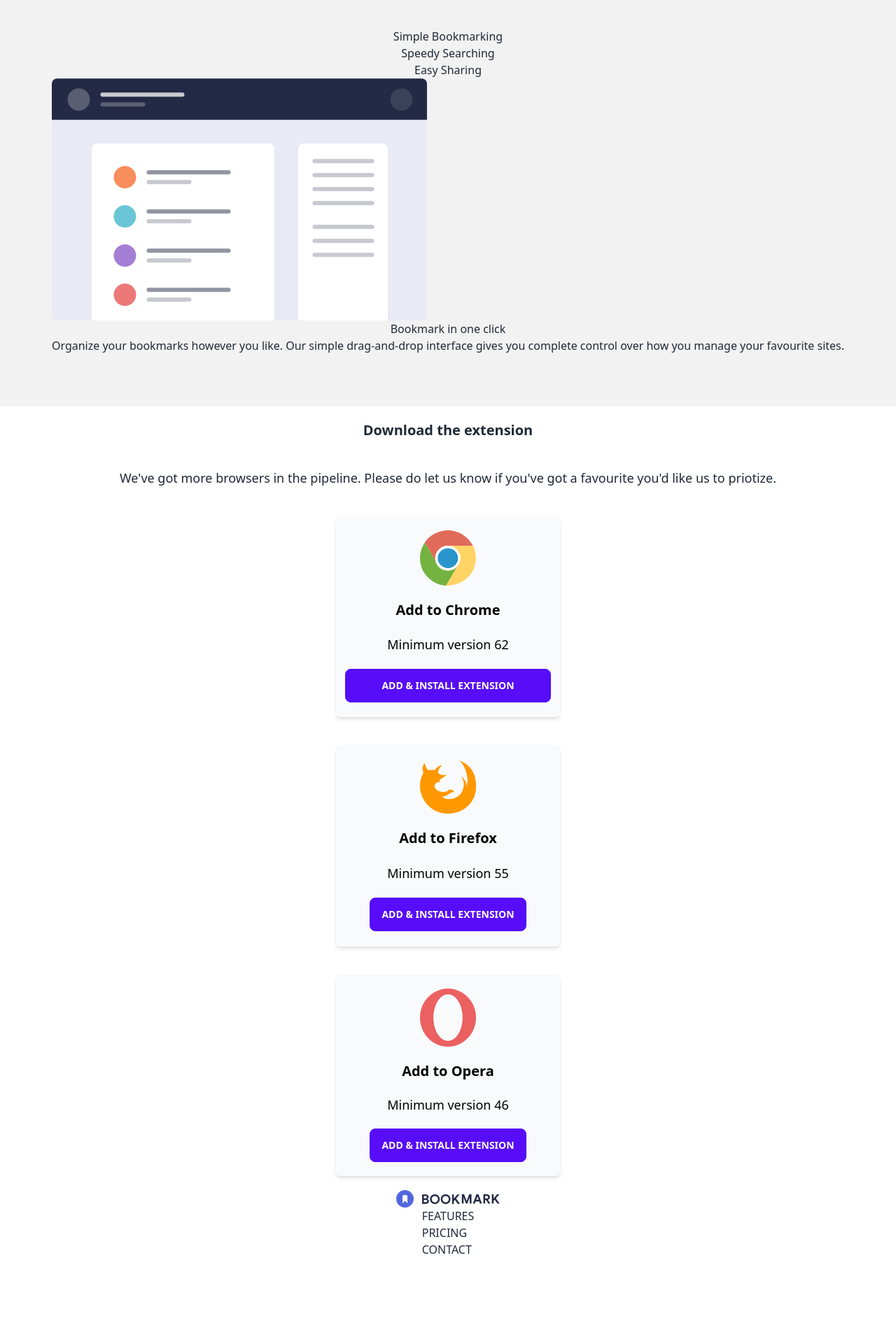
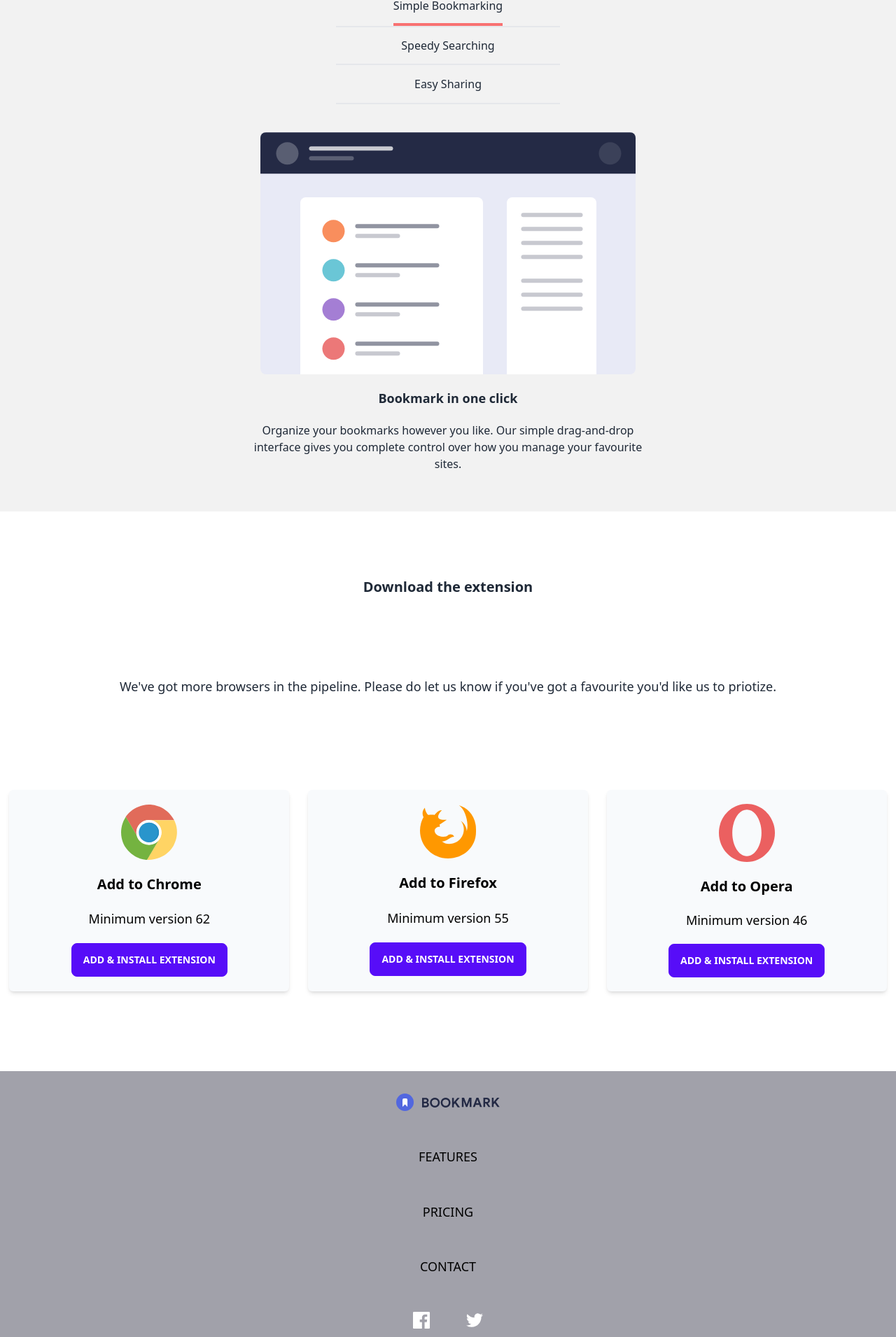
Before and after one commit to AakashSahani/bookmark-app, a React (Vite) app: page / in a window 1280 px wide. Shown: the part 1109-3020 px from the top of the page at 70% size. Built offline with nearby package versions, Linux system fonts and the light colour scheme.

Commit message:
Added Styling

```diff
--- a/src/components/Downloads.jsx
+++ b/src/components/Downloads.jsx
@@ -11,25 +11,25 @@
 				We've got more browsers in the pipeline. Please do let us know if you've
 				got a favourite you'd like us to priotize.
 			</p>
-			<div className="flex text-lg w-1/4 h-72 mx-auto text-black shadow-md bg-slate-50 rounded-md flex-col justify-evenly  items-center">
+			<div className="flex flex-col sm:flex-row">
+				<div className="flex text-lg my-5 w-[80vw]  sm:w-[400px] h-72 mx-auto text-black shadow-md bg-slate-50 rounded-md flex-col justify-evenly  items-center">
 					<img src={Chrome} alt="Chrome" className="w-20" />
 					<h3 className="text-xl font-bold">Add to Chrome</h3>
 					<span>Minimum version 62</span>
-				<button className="btn btn-primary w-11/12">
-					Add & Install Extension
-				</button>
+					<button className="btn btn-primary">Add & Install Extension</button>
 				</div>
-			<div className="flex text-lg w-1/4 h-72 mx-auto text-black shadow-md bg-slate-50 rounded-md flex-col justify-evenly  items-center">
+				<div className="flex text-lg my-5 w-[80vw] sm:w-[400px] h-72 mx-auto text-black shadow-md bg-slate-50 rounded-md flex-col justify-evenly  items-center">
 					<img src={Firefox} alt="" className="w-20" />
 					<h3 className="text-xl font-bold">Add to Firefox</h3>
 					<span>Minimum version 55</span>
 					<button className="btn btn-primary">Add & Install Extension</button>
 				</div>
-			<div className="flex text-lg w-1/4 h-72 mx-auto text-black  shadow-md bg-slate-50 rounded-md flex-col justify-evenly  items-center">
+				<div className="flex text-lg my-5 w-[80vw] sm:w-[400px] h-72 mx-auto text-black  shadow-md bg-slate-50 rounded-md flex-col justify-evenly  items-center">
 					<img src={Opera} alt="" className="w-20" />
 					<h3 className="text-xl font-bold">Add to Opera</h3>
 					<span>Minimum version 46</span>
 					<button className="btn btn-primary">Add & Install Extension</button>
+				</div>
 			</div>
 		</section>
 	);
--- a/src/components/Features.jsx
+++ b/src/components/Features.jsx
@@ -16,22 +16,28 @@
 							you can access them on the go.
 						</p>
 					</div>
-					<div>
+					<div className="flex flex-col justify-center items-center">
 						<ul>
-							<li>
-								<button>Simple Bookmarking</button>
+							<li className="border-t-2 h-14 w-[320px] flex items-center justify-center">
+								<button className="border-b-4 h-full border-red-400">
+									Simple Bookmarking
+								</button>
 							</li>
-							<li>
+							<li className="border-y-2 h-14 w-[320px] flex items-center justify-center">
 								<button>Speedy Searching</button>
 							</li>
-							<li>
+							<li className="border-b-2 h-14 w-[320px] flex items-center justify-center">
 								<button>Easy Sharing</button>
 							</li>
 						</ul>
-						<div>
-							<img src={FeatureTab1} alt="Simple Bookmarking" />
-							<h2>Bookmark in one click</h2>
-							<p>
+						<div className="my-5 flex flex-col items-center justify-between">
+							<img
+								src={FeatureTab1}
+								alt="Simple Bookmarking"
+								className="my-5"
+							/>
+							<h2 className="text-lg font-bold">Bookmark in one click</h2>
+							<p className="sm:w-1/2 my-5 ">
 								Organize your bookmarks however you like. Our simple
 								drag-and-drop interface gives you complete control over how you
 								manage your favourite sites.
--- a/src/components/Footer.jsx
+++ b/src/components/Footer.jsx
@@ -5,9 +5,9 @@
 
 function Footer() {
 	return (
-		<footer className="min-h-[50vh] flex flex-col items-center">
+		<footer className="min-h-[50vh] flex flex-col items-center justify-around py-8 bg-zinc-400 text-black">
 			<img src={Bookmark} alt="Bookmark Logo" />
-			<ul>
+			<ul className="flex flex-col justify-evenly flex-1 items-center text-lg">
 				<li>
 					<a href="#">FEATURES</a>
 				</li>
@@ -18,7 +18,7 @@
 					<a href="#">CONTACT</a>
 				</li>
 			</ul>
-			<ul>
+			<ul className="flex w-[100px] justify-between items-center">
 				<li>
 					<img src={fb} alt="Facebook" />
 				</li>
```
Lines whose indentation alone changed are shown as unchanged.
